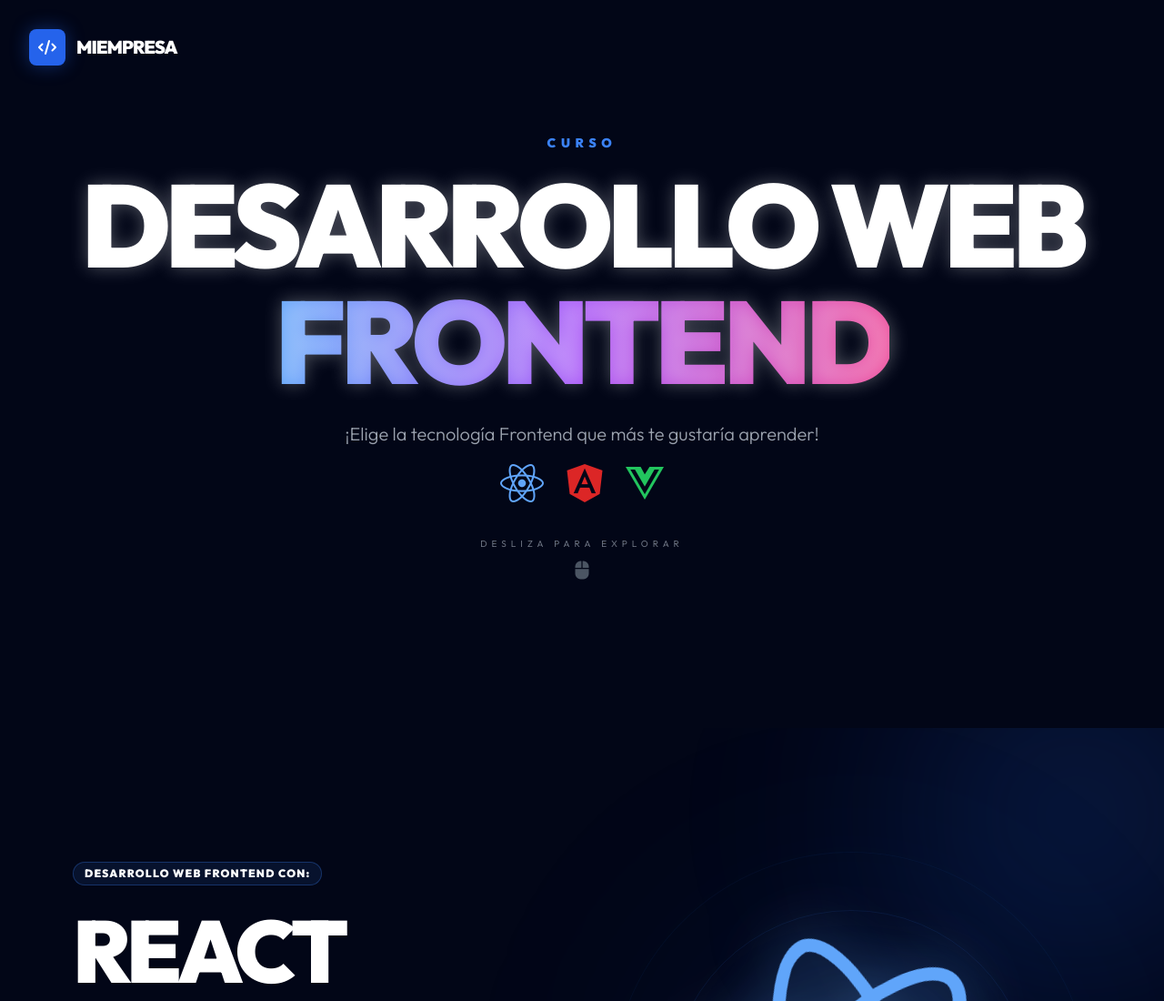
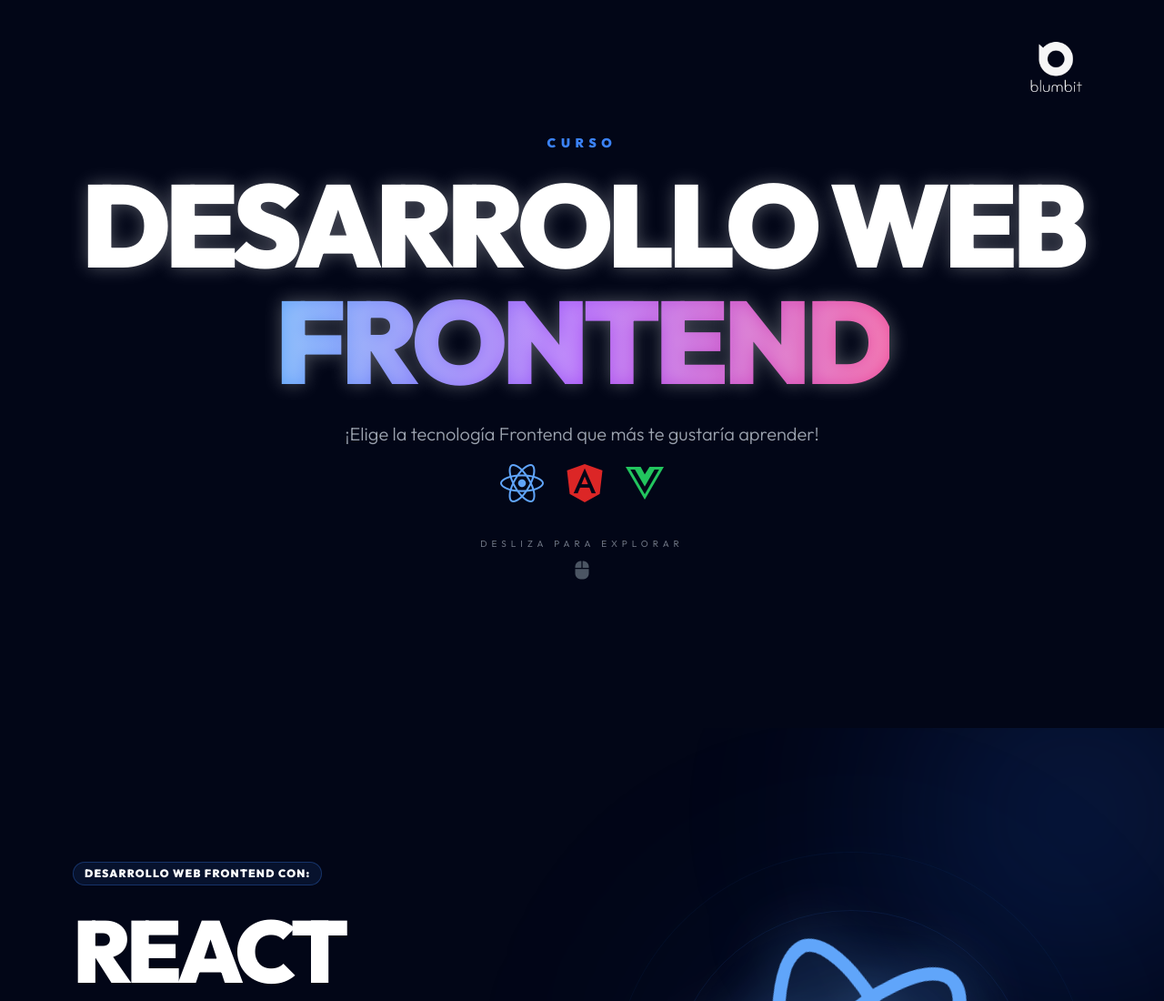
Before and after one commit to BALT9/landing-cursos-frontend, a plain HTML site: page index.html in a window 1280 px wide. Shown: the top 1100 px of the page at 91% size. Drawn offline with nearby package versions, Linux system fonts and the light colour scheme.

Commit message:
logo actualizado

```diff
--- a/index.html
+++ b/index.html
@@ -1,5 +1,6 @@
 <!DOCTYPE html>
 <html lang="es" class="scroll-smooth">
+
 <head>
     <meta charset="UTF-8">
     <meta name="viewport" content="width=device-width, initial-scale=1.0">
@@ -32,17 +33,17 @@
         }
     </style>
 </head>
+
 <body class="text-white">
-    <div class="fixed top-8 left-8 z-50">
-        <a href="#inicio" class="flex items-center gap-3 group">
-            <div
-                class="w-10 h-10 bg-blue-600 rounded-lg flex items-center justify-center shadow-[0_0_20px_rgba(37,99,235,0.4)] group-hover:scale-110 transition-transform">
-                <i class="fas fa-code text-white"></i>
-            </div>
-            <span
-                class="font-black tracking-tighter text-xl uppercase group-hover:text-blue-400 transition-colors">MiEmpresa</span>
+    <div class="absolute top-8 right-5 md:right-20 z-50">
+        <a href="https://blumbit.net/" class="group">
+            <img src="./logo-blumbit.png" alt="Logo MiEmpresa"
+                class="w-20 h-20 object-contain transition-transform" />
         </a>
     </div>
+
+
+
 
     <section id="inicio" class="flex justify-center items-center text-center h-2/3 xs:h-1/2 sm:min-h-screen">
         <!-- Fondo radial opcional -->
@@ -396,10 +397,10 @@
                     </div>
                 </div>
 
-
             </div>
         </div>
     </section>
 
 </body>
+
 </html>
```
Also changed, not shown: logo-blumbit.png (added).
